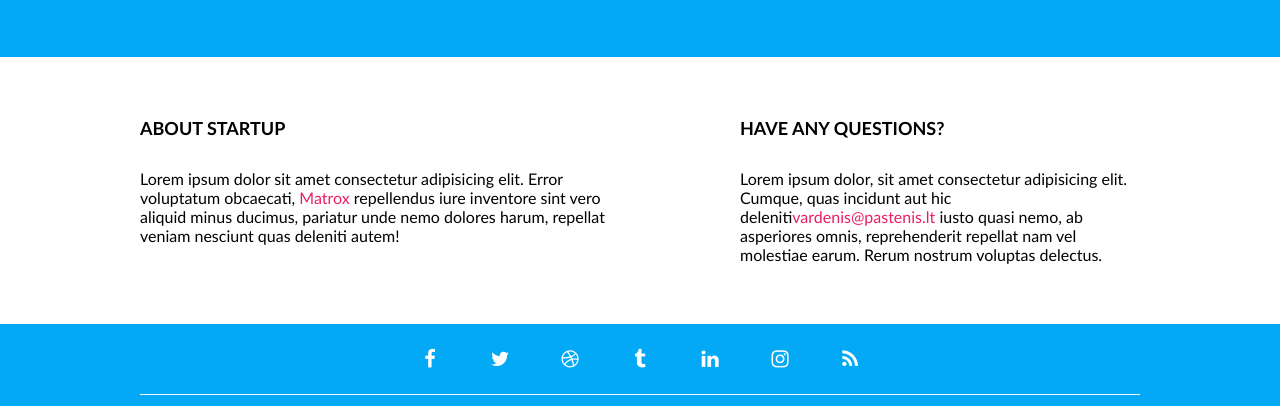
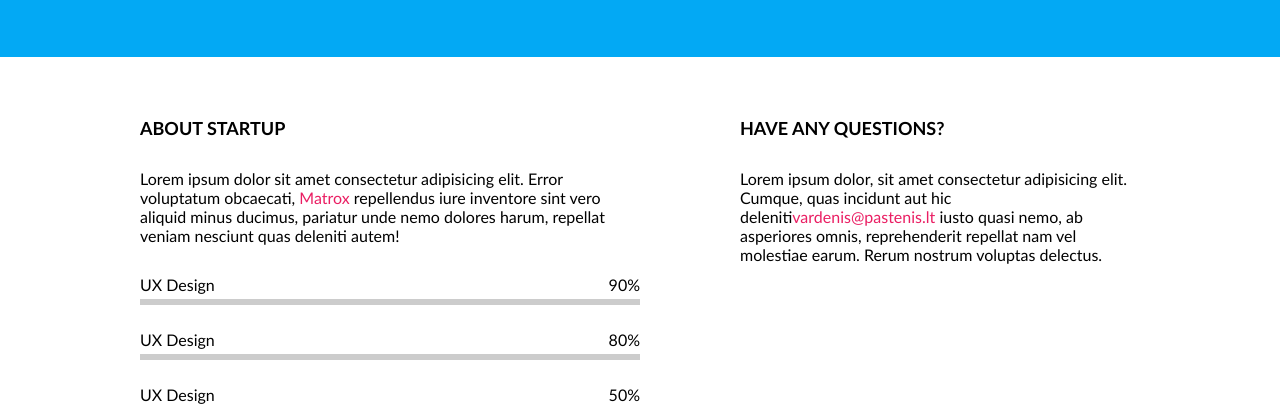
Before and after one commit to SimonasLizaitis/04-coming-soon, a website: page index.html in a window 1280 px wide. Shown: the part 396-802 px from the top of the page. Drawn offline with Linux system fonts and the light colour scheme.

Commit message:
Progress bar 1-2

```diff
--- /dev/null
+++ b/css/components/progress-bar.css
@@ -0,0 +1,35 @@
+.progress-bar-list{
+    display: flex;
+    flex-direction: column;
+    gap: 25px;
+}
+.progress-bar-list>.progress-bar{
+    display: flex;
+    flex-direction: column;
+    gap: 5px;
+}
+.progress-bar-list>.progress-bar>.top{
+    display: flex;
+    justify-content: space-between;
+}
+.progress-bar-list>.top>.label{
+}
+.progress-bar-list>.top>.value{
+}
+.progress-bar-list>.progress-bar>.progress{
+    background-color: #ccc;
+    height: 6px;
+}
+.progress-bar-list>.progress > .bar {
+    height: 100%;
+    background-color: var(--main-color);
+}
+.progress-bar-list>.progress>.bar-1{
+    width: 90%;
+}
+.progress-bar-list>.progress>.bar-2{
+    width: 80%;
+}
+.progress-bar-list>.progress>.bar-3{
+    width: 50%;
+}
--- a/index.html
+++ b/index.html
@@ -18,6 +18,7 @@
     <link rel="stylesheet" href="./css/base/layout.css">
     <link rel="stylesheet" href="./css/3rd-party/font-awesome.min.css">
     <link rel="stylesheet" href="./css/components/clock.css">
+    <link rel="stylesheet" href="./css/components/progress-bar.css">
     <link rel="stylesheet" href="./css/pages/home.css">
 </head>
 
@@ -44,7 +45,7 @@
                 <div class="value">39</div>
                 <div class="label">Seconds</div>
             </div>
-            </div>
+        </div>
         </div>
     </section>
 
@@ -53,6 +54,35 @@
             <div class="column">
                 <h2 class="section-title">About startup</h2>
                 <p class="section-description">Lorem ipsum dolor sit amet consectetur adipisicing elit. Error voluptatum obcaecati,  <a href="#">Matrox</a> repellendus iure inventore sint vero aliquid minus ducimus, pariatur unde nemo dolores harum, repellat veniam nesciunt quas deleniti autem!</p>
+                <div class="progress-bar-list">
+                    <div class="progress-bar">
+                        <div class="top">
+                            <div class="label">UX Design</div>
+                            <div class="value">90%</div>
+                        </div>
+                        <div class="progress">
+                            <div class="bar bar-1"></div>
+                        </div>
+                    </div>
+                    <div class="progress-bar">
+                        <div class="top">
+                            <div class="label">UX Design</div>
+                            <div class="value">80%</div>
+                        </div>
+                        <div  class="progress">
+                            <div class="bar bar-2"></div>
+                        </div>
+                    </div>
+                    <div class="progress-bar">
+                        <div class="top">
+                            <div class="label">UX Design</div>
+                            <div class="value">50%</div>
+                        </div>
+                        <div class="progress">
+                            <div class="bar bar-3"></div>
+                        </div>
+                    </div>
+                </div>
             </div>
             <div class="column right">
                 <H2 class="section-title">Have any questions?</H2>
```
